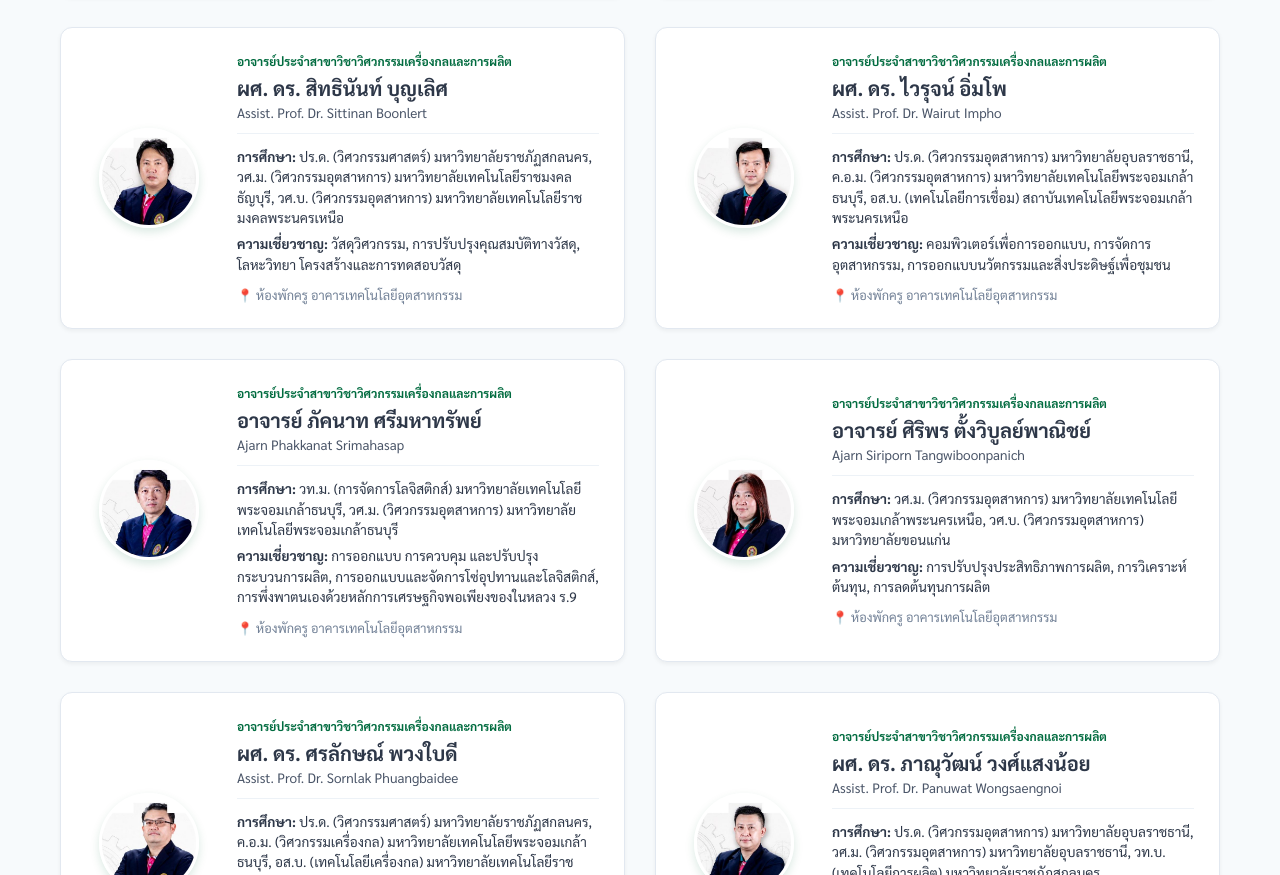
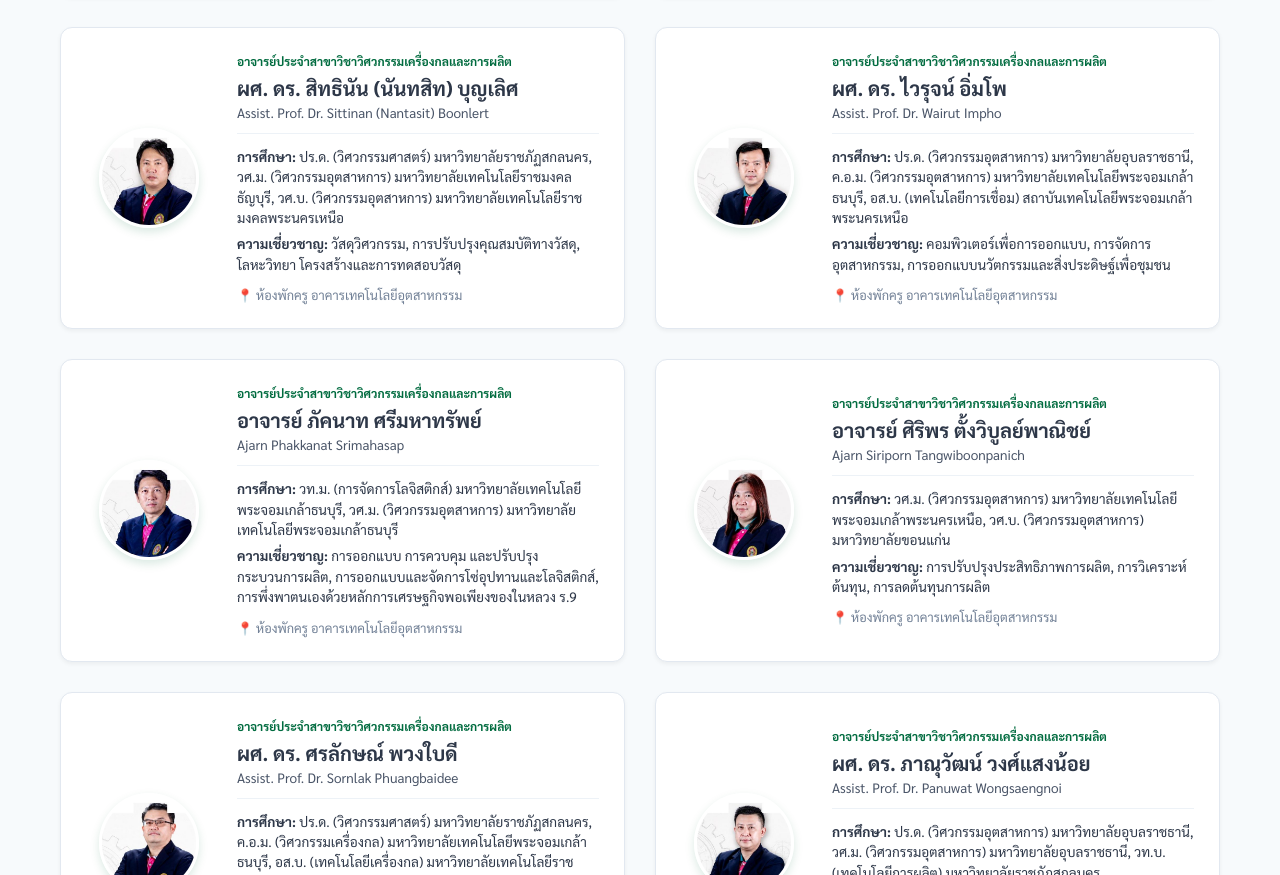
Before and after one commit to AnakinNN/ProductSNRU, an Astro site: page /ProductSNRU/faculty in a window 1280 px wide. Shown: the part 1878-2753 px from the top of the page. Built offline with nearby package versions, Linux system fonts and the light colour scheme; Astro itself is replaced by a stand-in of ours; no server answers.

Commit message:
Update faculty member details for Sittinan Boonlert

```diff
--- a/src/pages/faculty.astro
+++ b/src/pages/faculty.astro
@@ -64,8 +64,8 @@ const lecturers = [
 		image: "/images/faculty/thattsathankan_la.jpg"
 	},
 	{
-		name: "ผศ. ดร. สิทธินันท์ บุญเลิศ",
-		nameEn: "Assist. Prof. Dr. Sittinan Boonlert",
+		name: "ผศ. ดร. สิทธินัน (นันทสิท) บุญเลิศ",
+		nameEn: "Assist. Prof. Dr. Sittinan (Nantasit) Boonlert",
 		title: "อาจารย์ประจำสาขาวิชาวิศวกรรมเครื่องกลและการผลิต",
 		degree: "ปร.ด. (วิศวกรรมศาสตร์) มหาวิทยาลัยราชภัฏสกลนคร, วศ.ม. (วิศวกรรมอุตสาหการ) มหาวิทยาลัยเทคโนโลยีราชมงคลธัญบุรี, วศ.บ. (วิศวกรรมอุตสาหการ) มหาวิทยาลัยเทคโนโลยีราชมงคลพระนครเหนือ",
 		specialty: "วัสดุวิศวกรรม, การปรับปรุงคุณสมบัติทางวัสดุ, โลหะวิทยา โครงสร้างและการทดสอบวัสดุ",
```
